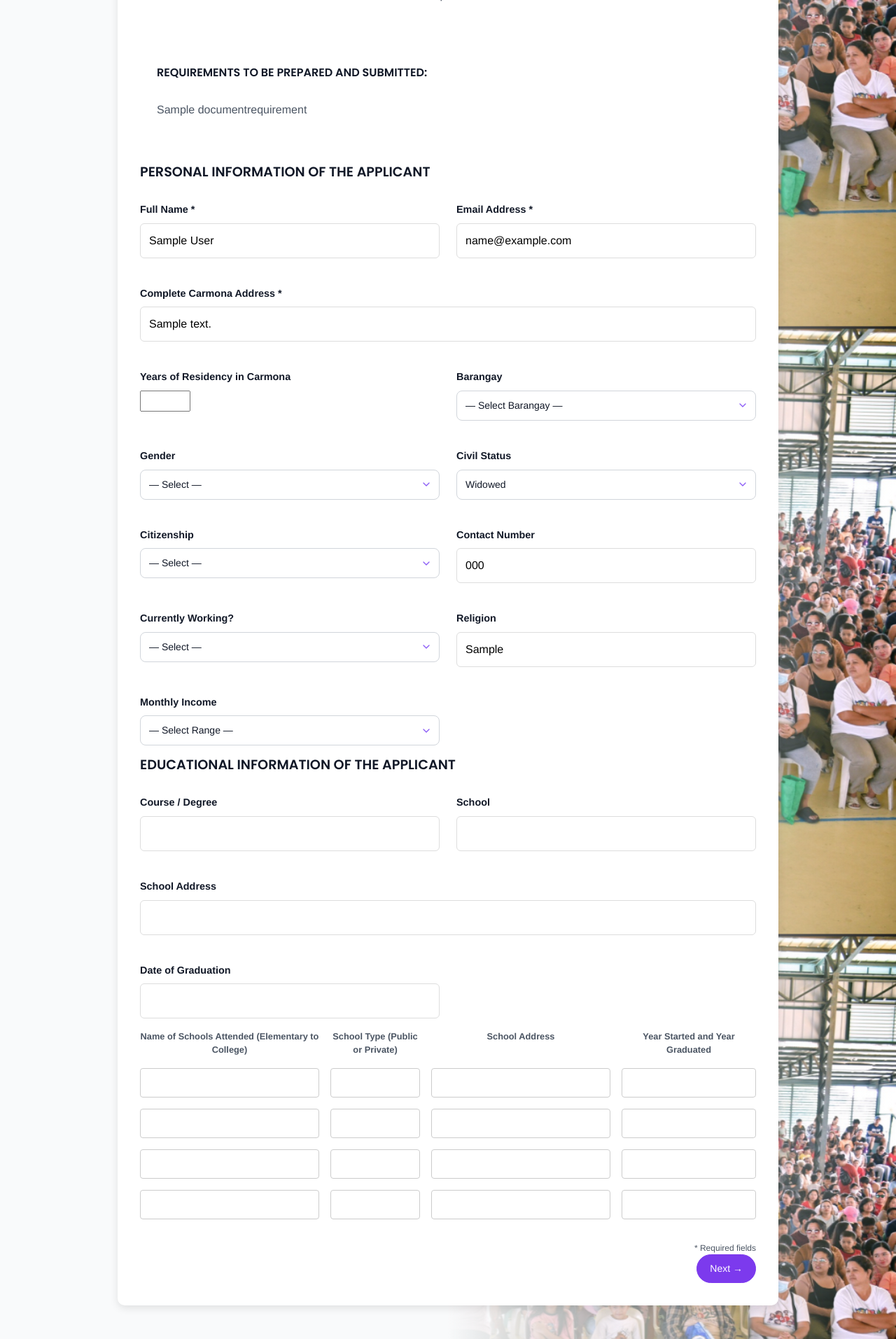
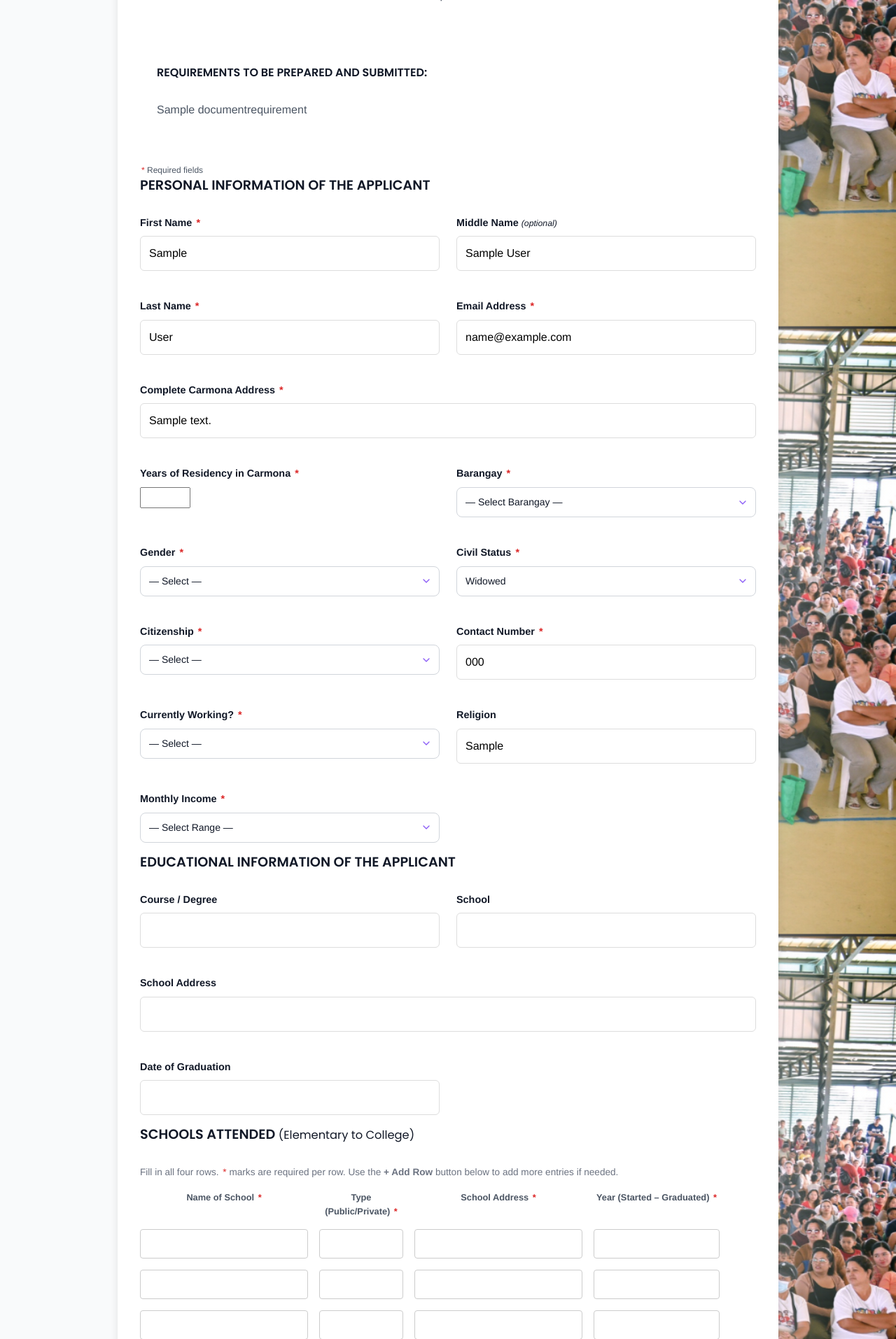
Before and after one commit to o-timothy-o/edugrant, a Django app: page /programs/apply/1/ in a window 1280 px wide. Shown: the part 401-2314 px from the top of the page at 70% size. Run offline with Django 5.2, Linux system fonts and the light colour scheme; a user stored in the database is signed in; data comes from the database, SQL or seed files in the repository; tables that the repository leaves empty hold one stand-in row (values such as "Sample post"); data that the repository does not hold is empty.

Commit message:
Addition of required fields and separation of name fields

```diff
--- a/backend/programs/views.py
+++ b/backend/programs/views.py
@@ -31,7 +31,9 @@ BARANGAY_CHOICES = [
 def _save_step1_data(request, application):
     """Save Step 1 personal and educational data from POST."""
     profile, _ = ApplicantProfile.objects.get_or_create(user=request.user)
-    profile.full_name = request.POST.get('full_name', '').strip()
+    profile.first_name = request.POST.get('first_name', '').strip()
+    profile.middle_name = request.POST.get('middle_name', '').strip()
+    profile.last_name = request.POST.get('last_name', '').strip()
     profile.address = request.POST.get('address', '').strip()
     profile.barangay = request.POST.get('barangay', '').strip()
     profile.residency_years = request.POST.get('residency', '').strip()
@@ -44,14 +46,14 @@ def _save_step1_data(request, application):
     profile.monthly_income = request.POST.get('monthly_income', '').strip()
     profile.save()
 
+    max_rows = min(int(request.POST.get('school_row_max', '4')), 50)
     schools_attended = []
-    for i in range(1, 5):
+    for i in range(1, max_rows + 1):
         row = {
-            'name': request.POST.get(f'school_name_{i}', ''),
-            'type': request.POST.get(f'school_type_{i}', ''),
-            'address': request.POST.get(f'school_address_{i}', ''),
-            'year': request.POST.get(f'school_year_{i}', ''),
-            'honors': request.POST.get(f'school_honors_{i}', ''),
+            'name': request.POST.get(f'school_name_{i}', '').strip(),
+            'type': request.POST.get(f'school_type_{i}', '').strip(),
+            'address': request.POST.get(f'school_address_{i}', '').strip(),
+            'year': request.POST.get(f'school_year_{i}', '').strip(),
         }
         if any(row.values()):
             schools_attended.append(row)
--- a/backend/static/css/main.css
+++ b/backend/static/css/main.css
@@ -3139,6 +3139,15 @@ body {
 /* 4-column schools attended grid (awards column removed) */
 .schools-attended-grid-4col {
   grid-template-columns: 2fr 1fr 2fr 1.5fr;
+}
+
+.schools-attended-grid-5col {
+  grid-template-columns: 2fr 1fr 2fr 1.5fr 36px;
+}
+
+.required-mark {
+  color: #dc2626;
+  margin-left: 2px;
 }
 
 /* ── Awaiting Physical Submission notice (application_detail.html) ── */
--- a/backend/templates/base.html
+++ b/backend/templates/base.html
@@ -6,7 +6,7 @@
     <meta name="viewport" content="width=device-width, initial-scale=1" />
     <title>{% block title %}EduGrant{% endblock %}</title>
     <link href="https://cdn.jsdelivr.net/npm/bootstrap@5.3.3/dist/css/bootstrap.min.css" rel="stylesheet" integrity="sha384-QWTKZyjpPEjISv5WaRU9OFeRpok6YctnYmDr5pNlyT2bRjXh0JMhjY6hW+ALEwIH" crossorigin="anonymous">
-    <link rel="stylesheet" href="{% static 'css/main.css' %}?v=19" />
+    <link rel="stylesheet" href="{% static 'css/main.css' %}?v=20" />
     <link rel="preconnect" href="https://fonts.googleapis.com">
     <link rel="preconnect" href="https://fonts.gstatic.com" crossorigin>
     <link href="https://fonts.googleapis.com/css2?family=Roboto+Slab:wght@700&family=Poppins:wght@400;600&display=swap" rel="stylesheet">
--- a/backend/templates/programs/application_detail.html
+++ b/backend/templates/programs/application_detail.html
@@ -140,7 +140,9 @@
       <div class="detail-section">
         <h3>Personal Information</h3>
         <div class="detail-info-grid">
-          <div class="detail-info-field"><span class="detail-info-label">Full Name</span><span class="detail-info-value">{{ profile.full_name|default:"—" }}</span></div>
+          <div class="detail-info-field"><span class="detail-info-label">First Name</span><span class="detail-info-value">{{ profile.first_name|default:"—" }}</span></div>
+          <div class="detail-info-field"><span class="detail-info-label">Middle Name</span><span class="detail-info-value">{{ profile.middle_name|default:"—" }}</span></div>
+          <div class="detail-info-field"><span class="detail-info-label">Last Name</span><span class="detail-info-value">{{ profile.last_name|default:"—" }}</span></div>
           <div class="detail-info-field"><span class="detail-info-label">Contact Number</span><span class="detail-info-value">{{ profile.contact_number|default:"—" }}</span></div>
           <div class="detail-info-field"><span class="detail-info-label">Address</span><span class="detail-info-value">{{ profile.address|default:"—" }}</span></div>
           <div class="detail-info-field"><span class="detail-info-label">Barangay</span><span class="detail-info-value">{{ profile.barangay|default:"—" }}</span></div>
--- a/backend/templates/programs/application_review.html
+++ b/backend/templates/programs/application_review.html
@@ -107,7 +107,9 @@
       <span class="report-chart-sub">From applicant profile</span>
     </div>
     <div class="review-profile-grid">
-      <div class="review-profile-field"><span class="review-profile-label">Full Name</span><span class="review-profile-value">{{ profile.full_name|default:"—" }}</span></div>
+      <div class="review-profile-field"><span class="review-profile-label">First Name</span><span class="review-profile-value">{{ profile.first_name|default:"—" }}</span></div>
+      <div class="review-profile-field"><span class="review-profile-label">Middle Name</span><span class="review-profile-value">{{ profile.middle_name|default:"—" }}</span></div>
+      <div class="review-profile-field"><span class="review-profile-label">Last Name</span><span class="review-profile-value">{{ profile.last_name|default:"—" }}</span></div>
       <div class="review-profile-field"><span class="review-profile-label">Contact Number</span><span class="review-profile-value">{{ profile.contact_number|default:"—" }}</span></div>
       <div class="review-profile-field"><span class="review-profile-label">Address</span><span class="review-profile-value">{{ profile.address|default:"—" }}</span></div>
       <div class="review-profile-field"><span class="review-profile-label">Barangay</span><span class="review-profile-value">{{ profile.barangay|default:"—" }}</span></div>
--- a/backend/templates/programs/generic_application_step1.html
+++ b/backend/templates/programs/generic_application_step1.html
@@ -33,31 +33,43 @@
       </div>
       {% endif %}
 
+      <p class="form-required-note"><span class="required-mark">*</span> Required fields</p>
+
       <form method="post" class="application-form">
         {% csrf_token %}
 
         <div class="form-section">
           <h3>PERSONAL INFORMATION OF THE APPLICANT</h3>
           <div class="grid-container">
+
             <div class="form-group">
-              <label for="full_name">Full Name *</label>
-              <input type="text" id="full_name" name="full_name" required value="{{ profile.full_name|default:'' }}">
+              <label for="first_name">First Name <span class="required-mark">*</span></label>
+              <input type="text" id="first_name" name="first_name" required value="{{ profile.first_name|default:'' }}">
             </div>
             <div class="form-group">
-              <label for="email">Email Address *</label>
+              <label for="middle_name">Middle Name <em style="font-weight:400;font-size:0.85em;">(optional)</em></label>
+              <input type="text" id="middle_name" name="middle_name" value="{{ profile.middle_name|default:'' }}">
+            </div>
+            <div class="form-group">
+              <label for="last_name">Last Name <span class="required-mark">*</span></label>
+              <input type="text" id="last_name" name="last_name" required value="{{ profile.last_name|default:'' }}">
+            </div>
+
+            <div class="form-group">
+              <label for="email">Email Address <span class="required-mark">*</span></label>
               <input type="email" id="email" name="email" required value="{{ request.user.email|default:'' }}">
             </div>
             <div class="form-group full-width">
-              <label for="address">Complete Carmona Address *</label>
+              <label for="address">Complete Carmona Address <span class="required-mark">*</span></label>
               <input type="text" id="address" name="address" required value="{{ profile.address|default:'' }}">
             </div>
             <div class="form-group">
-              <label for="residency">Years of Residency in Carmona</label>
-              <input type="number" id="residency" name="residency" min="0" max="100" value="{{ profile.residency_years|default:'' }}">
+              <label for="residency">Years of Residency in Carmona <span class="required-mark">*</span></label>
+              <input type="number" id="residency" name="residency" min="0" max="100" required value="{{ profile.residency_years|default:'' }}">
             </div>
             <div class="form-group">
-              <label for="barangay">Barangay</label>
-              <select id="barangay" name="barangay">
+              <label for="barangay">Barangay <span class="required-mark">*</span></label>
+              <select id="barangay" name="barangay" required>
                 <option value="">— Select Barangay —</option>
                 {% for b in barangay_choices %}
                 <option value="{{ b }}" {% if profile.barangay == b %}selected{% endif %}>{{ b }}</option>
@@ -65,8 +77,8 @@
               </select>
             </div>
             <div class="form-group">
-              <label for="gender">Gender</label>
-              <select id="gender" name="gender">
+              <label for="gender">Gender <span class="required-mark">*</span></label>
+              <select id="gender" name="gender" required>
                 <option value="">— Select —</option>
                 <option value="Male" {% if profile.gender == "Male" %}selected{% endif %}>Male</option>
                 <option value="Female" {% if profile.gender == "Female" %}selected{% endif %}>Female</option>
@@ -75,8 +87,8 @@
               </select>
             </div>
             <div class="form-group">
-              <label for="civil_status">Civil Status</label>
-              <select id="civil_status" name="civil_status">
+              <label for="civil_status">Civil Status <span class="required-mark">*</span></label>
+              <select id="civil_status" name="civil_status" required>
                 <option value="">— Select —</option>
                 <option value="Single" {% if profile.civil_status == "Single" %}selected{% endif %}>Single</option>
                 <option value="Married" {% if profile.civil_status == "Married" %}selected{% endif %}>Married</option>
@@ -86,8 +98,8 @@
               </select>
             </div>
             <div class="form-group">
-              <label for="citizenship">Citizenship</label>
-              <select id="citizenship" name="citizenship">
+              <label for="citizenship">Citizenship <span class="required-mark">*</span></label>
+              <select id="citizenship" name="citizenship" required>
                 <option value="">— Select —</option>
                 <option value="Filipino" {% if profile.citizenship == "Filipino" %}selected{% endif %}>Filipino</option>
                 <option value="Dual Citizen" {% if profile.citizenship == "Dual Citizen" %}selected{% endif %}>Dual Citizen</option>
@@ -95,12 +107,12 @@
               </select>
             </div>
             <div class="form-group">
-              <label for="contact_number">Contact Number</label>
-              <input type="text" id="contact_number" name="contact_number" value="{{ profile.contact_number|default:'' }}">
+              <label for="contact_number">Contact Number <span class="required-mark">*</span></label>
+              <input type="text" id="contact_number" name="contact_number" required value="{{ profile.contact_number|default:'' }}">
             </div>
             <div class="form-group">
-              <label for="working">Currently Working?</label>
-              <select id="working" name="working">
+              <label for="working">Currently Working? <span class="required-mark">*</span></label>
+              <select id="working" name="working" required>
                 <option value="">— Select —</option>
                 <option value="Yes" {% if profile.currently_working == "Yes" %}selected{% endif %}>Yes</option>
                 <option value="No" {% if profile.currently_working == "No" %}selected{% endif %}>No</option>
@@ -111,8 +123,8 @@
               <input type="text" id="religion" name="religion" value="{{ profile.religion|default:'' }}">
             </div>
             <div class="form-group">
-              <label for="monthly_income">Monthly Income</label>
-              <select id="monthly_income" name="monthly_income">
+              <label for="monthly_income">Monthly Income <span class="required-mark">*</span></label>
+              <select id="monthly_income" name="monthly_income" required>
                 <option value="">— Select Range —</option>
                 <option value="Below ₱10,000" {% if profile.monthly_income == "Below ₱10,000" %}selected{% endif %}>Below ₱10,000</option>
                 <option value="₱10,000 – ₱20,999" {% if profile.monthly_income == "₱10,000 – ₱20,999" %}selected{% endif %}>₱10,000 – ₱20,999</option>
@@ -148,42 +160,103 @@
         </div>
 
         <div class="form-section">
-          <div class="schools-attended-grid schools-attended-grid-4col">
-            <div class="grid-header">Name of Schools Attended (Elementary to College)</div>
-            <div class="grid-header">School Type (Public or Private)</div>
-            <div class="grid-header">School Address</div>
-            <div class="grid-header">Year Started and Year Graduated</div>
+          <h3>SCHOOLS ATTENDED <span style="font-weight:400;font-size:0.85em;">(Elementary to College)</span></h3>
+          <p style="font-size:0.85em;color:#6b7280;margin-bottom:1rem;">
+            Fill in all four rows. <span class="required-mark">*</span> marks are required per row.
+            Use the <strong>+ Add Row</strong> button below to add more entries if needed.
+          </p>
+          <input type="hidden" name="school_row_max" id="school_row_max" value="4">
+          <div id="schools-grid" class="schools-attended-grid schools-attended-grid-5col">
+            <div class="grid-header">Name of School <span class="required-mark">*</span></div>
+            <div class="grid-header">Type (Public/Private) <span class="required-mark">*</span></div>
+            <div class="grid-header">School Address <span class="required-mark">*</span></div>
+            <div class="grid-header">Year (Started – Graduated) <span class="required-mark">*</span></div>
+            <div class="grid-header"></div>
 
             {% with s=application.educational_data.schools_attended %}
-            <div class="grid-cell"><input type="text" name="school_name_1" value="{{ s.0.name|default:'' }}"></div>
-            <div class="grid-cell"><input type="text" name="school_type_1" value="{{ s.0.type|default:'' }}"></div>
-            <div class="grid-cell"><input type="text" name="school_address_1" value="{{ s.0.address|default:'' }}"></div>
-            <div class="grid-cell"><input type="text" name="school_year_1" value="{{ s.0.year|default:'' }}"></div>
+            <div class="grid-cell"><input type="text" name="school_name_1" required value="{{ s.0.name|default:'' }}"></div>
+            <div class="grid-cell"><input type="text" name="school_type_1" required value="{{ s.0.type|default:'' }}"></div>
+            <div class="grid-cell"><input type="text" name="school_address_1" required value="{{ s.0.address|default:'' }}"></div>
+            <div class="grid-cell"><input type="text" name="school_year_1" required value="{{ s.0.year|default:'' }}"></div>
+            <div class="grid-cell"></div>
 
-            <div class="grid-cell"><input type="text" name="school_name_2" value="{{ s.1.name|default:'' }}"></div>
-            <div class="grid-cell"><input type="text" name="school_type_2" value="{{ s.1.type|default:'' }}"></div>
-            <div class="grid-cell"><input type="text" name="school_address_2" value="{{ s.1.address|default:'' }}"></div>
-            <div class="grid-cell"><input type="text" name="school_year_2" value="{{ s.1.year|default:'' }}"></div>
+            <div class="grid-cell"><input type="text" name="school_name_2" required value="{{ s.1.name|default:'' }}"></div>
+            <div class="grid-cell"><input type="text" name="school_type_2" required value="{{ s.1.type|default:'' }}"></div>
+            <div class="grid-cell"><input type="text" name="school_address_2" required value="{{ s.1.address|default:'' }}"></div>
+            <div class="grid-cell"><input type="text" name="school_year_2" required value="{{ s.1.year|default:'' }}"></div>
+            <div class="grid-cell"></div>
 
-            <div class="grid-cell"><input type="text" name="school_name_3" value="{{ s.2.name|default:'' }}"></div>
-            <div class="grid-cell"><input type="text" name="school_type_3" value="{{ s.2.type|default:'' }}"></div>
-            <div class="grid-cell"><input type="text" name="school_address_3" value="{{ s.2.address|default:'' }}"></div>
-            <div class="grid-cell"><input type="text" name="school_year_3" value="{{ s.2.year|default:'' }}"></div>
+            <div class="grid-cell"><input type="text" name="school_name_3" required value="{{ s.2.name|default:'' }}"></div>
+            <div class="grid-cell"><input type="text" name="school_type_3" required value="{{ s.2.type|default:'' }}"></div>
+            <div class="grid-cell"><input type="text" name="school_address_3" required value="{{ s.2.address|default:'' }}"></div>
+            <div class="grid-cell"><input type="text" name="school_year_3" required value="{{ s.2.year|default:'' }}"></div>
+            <div class="grid-cell"></div>
 
-            <div class="grid-cell"><input type="text" name="school_name_4" value="{{ s.3.name|default:'' }}"></div>
-            <div class="grid-cell"><input type="text" name="school_type_4" value="{{ s.3.type|default:'' }}"></div>
-            <div class="grid-cell"><input type="text" name="school_address_4" value="{{ s.3.address|default:'' }}"></div>
-            <div class="grid-cell"><input type="text" name="school_year_4" value="{{ s.3.year|default:'' }}"></div>
+            <div class="grid-cell"><input type="text" name="school_name_4" required value="{{ s.3.name|default:'' }}"></div>
+            <div class="grid-cell"><input type="text" name="school_type_4" required value="{{ s.3.type|default:'' }}"></div>
+            <div class="grid-cell"><input type="text" name="school_address_4" required value="{{ s.3.address|default:'' }}"></div>
+            <div class="grid-cell"><input type="text" name="school_year_4" required value="{{ s.3.year|default:'' }}"></div>
+            <div class="grid-cell"></div>
             {% endwith %}
           </div>
+
+          <button type="button" id="add-school-row" class="btn btn-outline" style="margin-top:0.5rem;">+ Add Row</button>
         </div>
 
         <div class="form-actions">
-          <p class="form-required-note">* Required fields</p>
           <button type="submit" class="btn btn-primary">Next →</button>
         </div>
       </form>
     </div>
   </div>
 </div>
+
+<script>
+(function () {
+  var rowMax = 4;
+  var grid = document.getElementById('schools-grid');
+  var rowMaxInput = document.getElementById('school_row_max');
+
+  document.getElementById('add-school-row').addEventListener('click', function () {
+    rowMax++;
+    rowMaxInput.value = rowMax;
+    var n = rowMax;
+
+    var fields = [
+      { name: 'school_name_' + n, placeholder: 'School Name' },
+      { name: 'school_type_' + n, placeholder: 'Public / Private' },
+      { name: 'school_address_' + n, placeholder: 'School Address' },
+      { name: 'school_year_' + n, placeholder: 'e.g. 2015 – 2019' },
+    ];
+
+    fields.forEach(function (f) {
+      var cell = document.createElement('div');
+      cell.className = 'grid-cell';
+      cell.dataset.extraRow = n;
+      var input = document.createElement('input');
+      input.type = 'text';
+      input.name = f.name;
+      input.placeholder = f.placeholder;
+      cell.appendChild(input);
+      grid.appendChild(cell);
+    });
+
+    var deleteCell = document.createElement('div');
+    deleteCell.className = 'grid-cell';
+    deleteCell.dataset.extraRow = n;
+    var deleteBtn = document.createElement('button');
+    deleteBtn.type = 'button';
+    deleteBtn.className = 'btn-remove-row';
+    deleteBtn.title = 'Remove row';
+    deleteBtn.textContent = '✕';
+    deleteBtn.addEventListener('click', function () {
+      grid.querySelectorAll('[data-extra-row="' + n + '"]').forEach(function (el) {
+        el.remove();
+      });
+    });
+    deleteCell.appendChild(deleteBtn);
+    grid.appendChild(deleteCell);
+  });
+}());
+</script>
 {% endblock %}
```
Also changed, not shown: backend/accounts/models.py (+7 -1 lines), backend/accounts/migrations/0004_applicantprofile_names.py (added), backend/programs/migrations/0010_alter_application_status.py (added).
